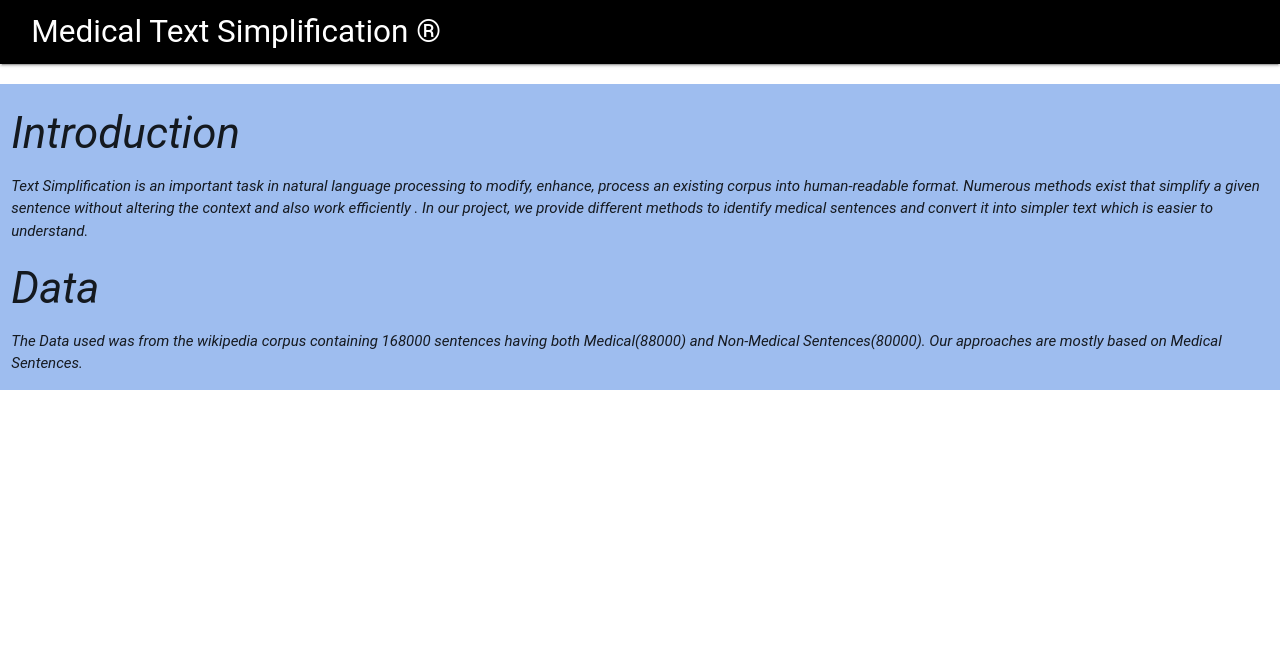
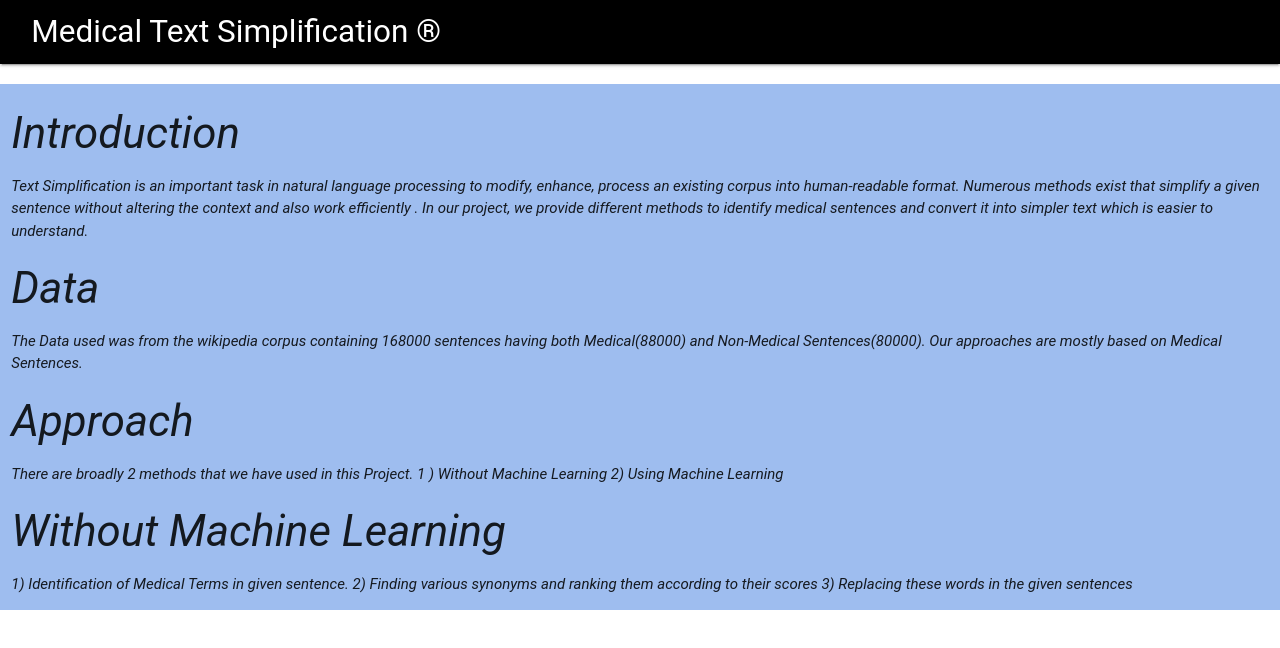
Before and after one commit to sraone-96/gauravmahajan28.github.io, a plain HTML site: page index.html in a window 1280 px wide. Drawn offline with nearby package versions, Linux system fonts and the light colour scheme; a web font is replaced by a local one.

Commit message:
adding content

```diff
--- a/index.html
+++ b/index.html
@@ -46,6 +46,17 @@ Text Simplification is an important task in natural language processing to modif
                   <h3>Data</h3>
 The Data used was from the wikipedia corpus containing 168000 sentences having both Medical(88000) and Non-Medical Sentences(80000). Our approaches are mostly based on Medical Sentences.
 
+                  <h3>  Approach </h3>
+There are broadly 2 methods that we have used in this Project.
+1 ) Without Machine Learning
+2) Using Machine Learning
+
+                  <h3>Without Machine Learning</h3>
+1) Identification of Medical Terms in given sentence.
+2) Finding various synonyms and ranking them according to their scores
+3) Replacing these words in the given sentences
+
+
                   </i></p>
           </div>
          </div>
```
